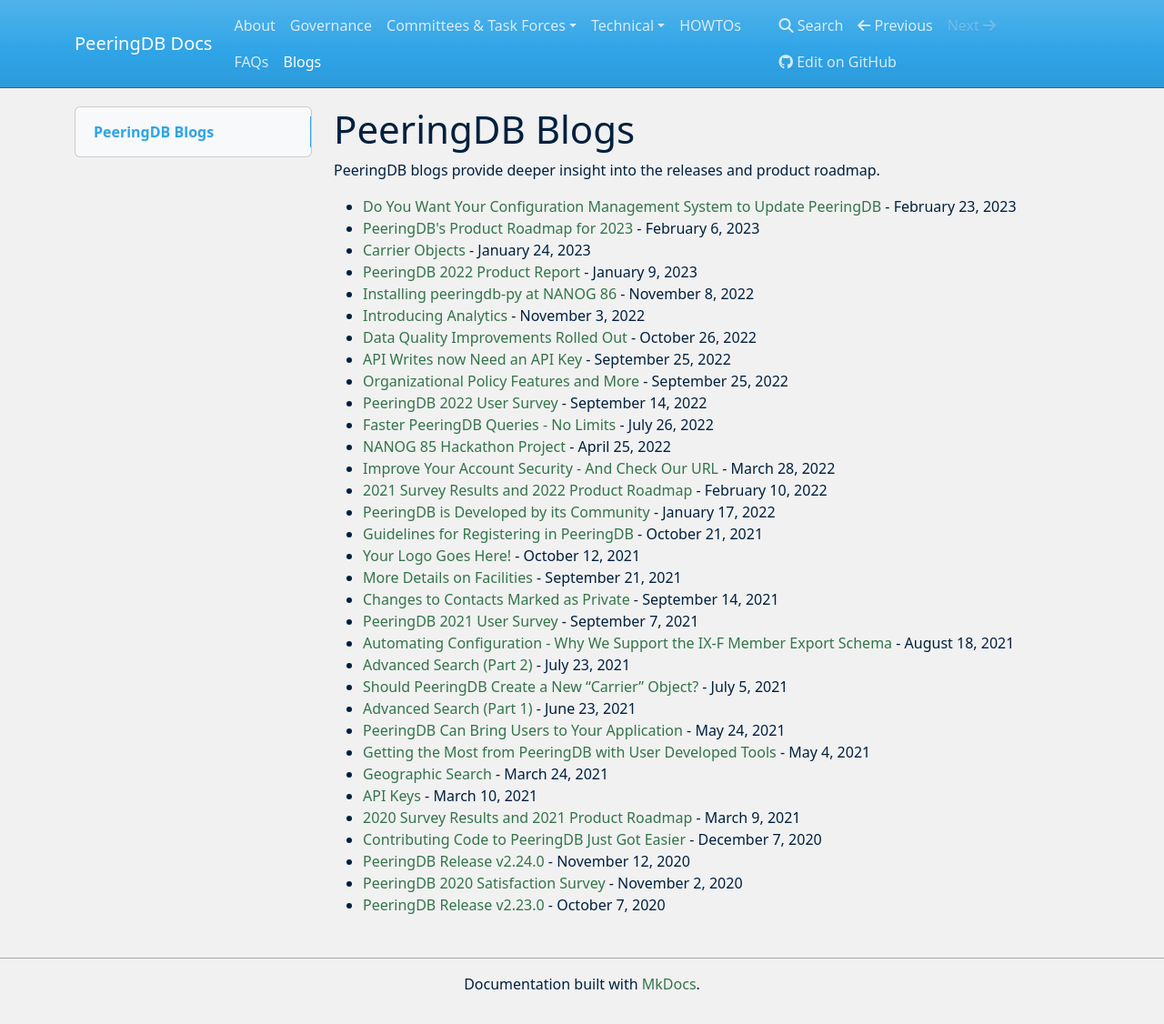
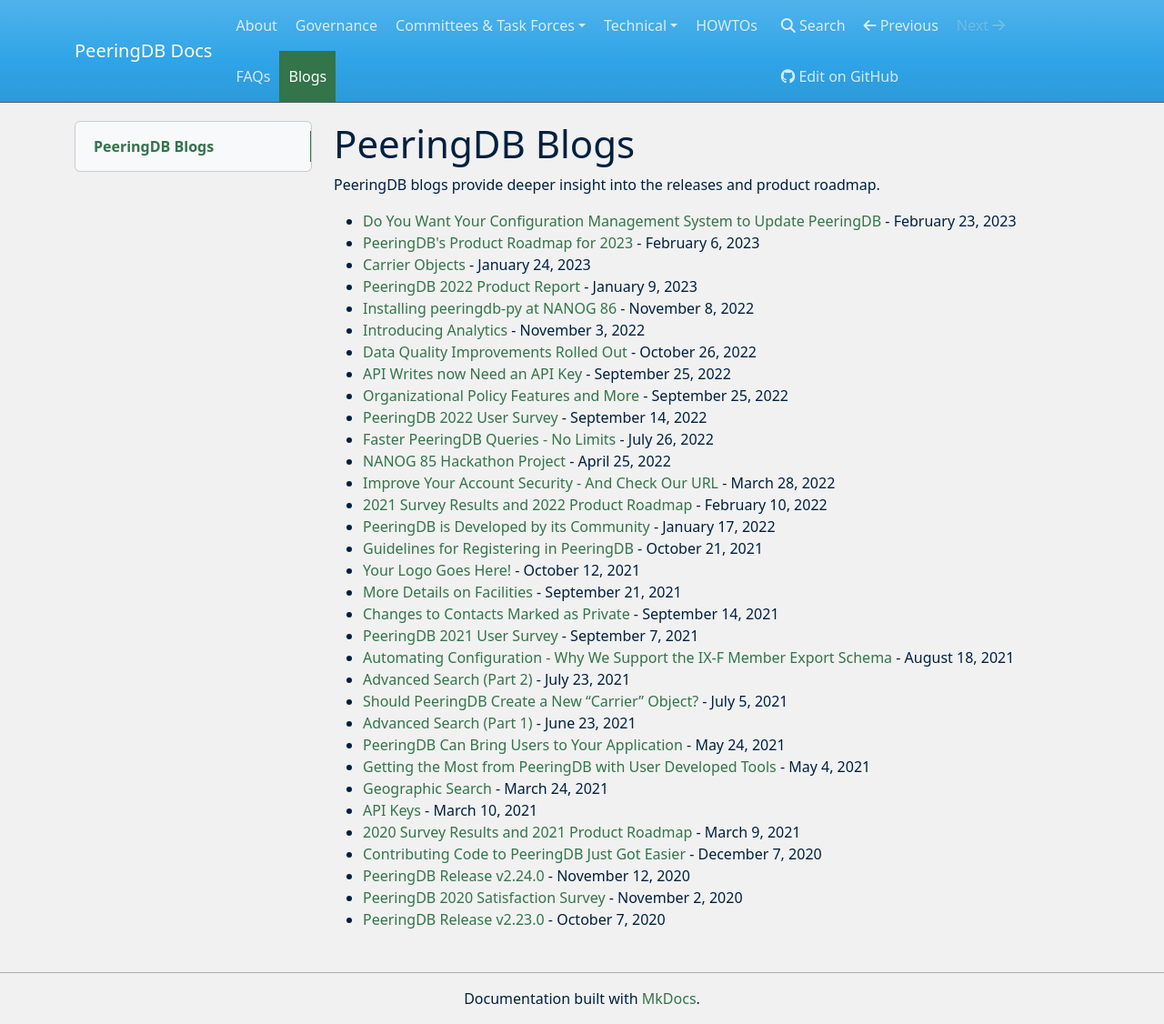
Before and after one commit to peeringdb/docs, an MkDocs documentation site: the page built from docs/blogs.md, in a window 1280 px wide and 1126 px high. Shown: the whole window at 91% size. Built offline with MkDocs 1.6.1, drawn with Linux system fonts in a browser that asks for light colours; nearby versions of some CDN libraries.

Commit message:
update extra.css styles to match mkdocs version

```diff
--- a/docs/extra.css
+++ b/docs/extra.css
@@ -20,27 +20,64 @@
 
 .navbar {
   color: #00203e;
-  background-color: #4b6063;
+  background-color: #4b6063 !important;
   border-bottom: 1px solid #4b6063;
   background-image: none;
 }
 
-.navbar-default .navbar-nav>.active>a,
-.navbar-default .navbar-nav>.active>a:hover,
-.navbar-default .navbar-nav>.active>a:focus {
-  color: #ffffff;
-  background-color: #33744a;
+.navbar .dropdown-menu {
+  border: none;
 }
 
-.navbar-default .navbar-nav>li>a:hover,
-.navbar-default .navbar-nav>li>a:focus {
-  color: #ffffff;
-  background-color: #33744a;
+@media (min-width: 992px) {
+  .navbar {
+    padding-top: 0;
+    padding-bottom: 0;
+  }
 }
 
-.navbar-default .navbar-nav>.open>a,
-.navbar-default .navbar-nav>.open>a:hover,
-.navbar-default .navbar-nav>.open>a:focus {
+.nav-link {
+  padding-top: 1rem;
+  padding-bottom: 1rem;
+}
+
+@media (max-width: 991.98px) {
+
+  .navbar-expand-lg>.container,
+  .navbar-expand-lg>.container-fluid {
+    margin-right: 0;
+    margin-left: 0;
+  }
+
+  .navbar-collapse .navbar-nav:first-child {
+    margin-top: 0.5rem;
+    border-top: 1px solid white;
+  }
+
+  .navbar>.container {
+    max-width: 100%;
+  }
+
+  .navbar .nav-link {
+    padding-left: 0.625rem;
+    padding-right: 0.625rem;
+  }
+}
+
+@media (min-width: 992px) {
+  .navbar-expand-lg .navbar-nav .nav-link {
+    padding-left: 0.625rem;
+    padding-right: 0.625rem;
+  }
+}
+
+.navbar-dark .navbar-nav .show>.nav-link,
+.navbar-dark .navbar-nav .active>.nav-link,
+.navbar-dark .navbar-nav .nav-link.show,
+.navbar-dark .navbar-nav .nav-link.active,
+.navbar-dark .navbar-nav .nav-link:hover,
+.navbar-dark .navbar-nav .nav-link:focus .navbar-dark .navbar-nav .show>.nav-link:hover,
+.navbar-dark .navbar-nav .active>.nav-link:focus {
   color: #ffffff;
   background-color: #33744a;
 }
@@ -52,6 +89,14 @@
   background-color: #33744a;
 }
 
+.dropdown-menu {
+  background-color: #4b6063;
+}
+
+.dropdown-menu>li>a {
+  color: #fff;
+}
+
 .dropdown-menu>li>a:hover,
 .dropdown-menu>li>a:focus {
   color: #ffffff;
@@ -59,14 +104,13 @@
   text-decoration: none;
 }
 
-.dropdown-menu>.active>a,
-.dropdown-menu>.active>a:hover,
-.dropdown-menu>.active>a:focus {
+.dropdown-menu a.active {
   color: #ffffff;
   background-color: #33744a;
   text-decoration: none;
   outline: 0;
 }
+
 
 default .navbar-nav>.active>a:hover,
 .navbar-default .navbar-nav>.active>a:focus {
@@ -95,9 +139,9 @@
   color: #33744a;
 }
 
-.bs-sidebar .nav>.active>a,
-.bs-sidebar .nav>.active:hover>a,
-.bs-sidebar .nav>.active:focus>a {
+.bs-sidebar .nav>li>a.active,
+.bs-sidebar .nav>li>a.active:hover,
+.bs-sidebar .nav>li>a.active:focus {
   font-weight: bold;
   color: #33744a;
   background-color: transparent;
```
